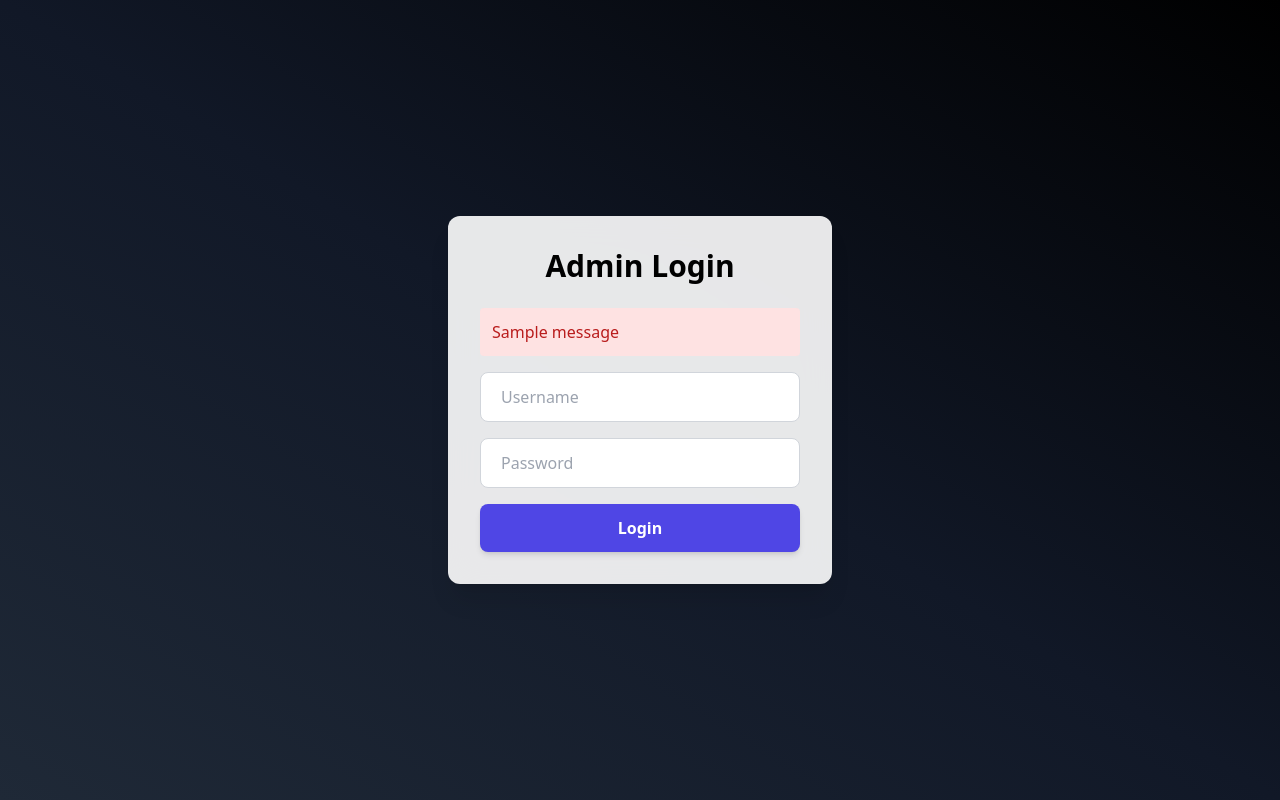
After one commit to beyzanurbostancioglu/appointment-booking, a Flask app: page /login in a window 1280 px wide. The commit adds this page. Run offline with Flask 3, Linux system fonts and the light colour scheme; one stand-in notice (Sample message) is shown; some libraries are stand-ins or nearby versions.

Commit message:
Added appointment booking app with admin panel and validations

```diff
--- a/app.py
+++ b/app.py
@@ -1,9 +1,11 @@
-from flask import Flask, render_template, request, redirect, flash
+from flask import Flask, render_template, request, redirect, flash, session
 from datetime import datetime
 import sqlite3
 import re
+
 app = Flask(__name__)
 app.secret_key = 'a1b2c3d4e5f6g7h8!'
+
 def get_db_connection():
     conn = sqlite3.connect('appointments.db')
     conn.row_factory = sqlite3.Row
@@ -14,17 +16,17 @@ def index():
     return render_template('index.html')
 
 @app.route('/book', methods=['POST'])
-
 def book():
-
     name = request.form['name']
     email = request.form['email']
     date = request.form['date']
     time = request.form['time']
-    email_pattern = r'^[\w\.-]+@[\w\.-]+\.\w+$'
-    if not re.match(email_pattern, email):
+
+    # E-posta doğrulama
+    if not re.match(r'^[\w\.-]+@[\w\.-]+\.\w+$', email):
         flash('Please enter a valid email address.')
         return redirect('/')
+
     try:
         t = datetime.strptime(time, '%H:%M')
     except ValueError:
@@ -34,16 +36,26 @@ def book():
     if t.minute not in [0, 30]:
         flash('Please select a time in 30-minute intervals.')
         return redirect('/')
+
+    if t.hour < 9 or t.hour > 18 or (t.hour == 18 and t.minute > 0):
+        flash('Please select a time between 09:00 and 18:00.')
+        return redirect('/')
+
     conn = get_db_connection()
-    # Aynı tarih ve saatte randevu var mı kontrol et
-    existing = conn.execute('SELECT * FROM appointments WHERE date = ? AND time = ?', (date, time)).fetchone()
+    existing = conn.execute(
+        'SELECT * FROM appointments WHERE date = ? AND time = ?',
+        (date, time)
+    ).fetchone()
+
     if existing:
         conn.close()
         flash('This time slot is already booked. Please choose another time.')
         return redirect('/')
 
-    conn.execute('INSERT INTO appointments (name, email, date, time) VALUES (?, ?, ?, ?)',
-                 (name, email, date, time))
+    conn.execute(
+        'INSERT INTO appointments (name, email, date, time) VALUES (?, ?, ?, ?)',
+        (name, email, date, time)
+    )
     conn.commit()
     conn.close()
 
@@ -53,18 +65,44 @@ def book():
 def success():
     return render_template('success.html')
 
+# ---------- ADMIN LOGIN ----------
+@app.route('/login', methods=['GET', 'POST'])
+def login():
+    if request.method == 'POST':
+        username = request.form['username']
+        password = request.form['password']
+        if username == 'admin' and password == 'password123':
+            session['admin_logged_in'] = True
+            return redirect('/admin')
+        else:
+            flash('Invalid username or password')
+            return redirect('/login')
+    return render_template('login.html')
+
+@app.route('/logout')
+def logout():
+    session.pop('admin_logged_in', None)
+    flash('Logged out successfully.')
+    return redirect('/login')
+
 @app.route('/admin')
 def admin():
+    if not session.get('admin_logged_in'):
+        return redirect('/login')
     conn = get_db_connection()
     appointments = conn.execute('SELECT * FROM appointments').fetchall()
     conn.close()
     return render_template('admin.html', appointments=appointments)
+
 @app.route('/delete/<int:id>', methods=['POST'])
 def delete(id):
+    if not session.get('admin_logged_in'):
+        return redirect('/login')
     conn = get_db_connection()
     conn.execute('DELETE FROM appointments WHERE id = ?', (id,))
     conn.commit()
     conn.close()
+    flash('Appointment deleted successfully.')
     return redirect('/admin')
 
 if __name__ == '__main__':
--- a/templates/admin.html
+++ b/templates/admin.html
@@ -34,6 +34,9 @@
       {% endfor %}
     </tbody>
   </table>
+<a href="/logout" class="px-4 py-2 bg-red-600 text-white rounded hover:bg-red-700 transition">
+  Logout
+</a>
 
 </body>
 </html>
--- /dev/null
+++ b/templates/login.html
@@ -0,0 +1,32 @@
+<!DOCTYPE html>
+<html lang="en">
+<head>
+  <meta charset="UTF-8" />
+  <title>Admin Login</title>
+  <script src="https://cdn.tailwindcss.com"></script>
+</head>
+<body class="min-h-screen bg-gradient-to-tr from-gray-800 via-gray-900 to-black flex items-center justify-center p-8">
+  <div class="bg-white bg-opacity-90 backdrop-blur-lg rounded-xl shadow-xl max-w-sm w-full p-8">
+    <h1 class="text-3xl font-bold text-center mb-6">Admin Login</h1>
+    {% with messages = get_flashed_messages() %}
+      {% if messages %}
+        <div class="mb-4 p-3 bg-red-100 text-red-700 rounded">
+          {% for message in messages %}
+            <p>{{ message }}</p>
+          {% endfor %}
+        </div>
+      {% endif %}
+    {% endwith %}
+    <form method="POST" class="space-y-4">
+      <input type="text" name="username" placeholder="Username"
+        class="w-full px-5 py-3 rounded-lg border border-gray-300 focus:outline-none focus:ring-4 focus:ring-indigo-400 transition" />
+      <input type="password" name="password" placeholder="Password"
+        class="w-full px-5 py-3 rounded-lg border border-gray-300 focus:outline-none focus:ring-4 focus:ring-indigo-400 transition" />
+      <button type="submit"
+        class="w-full py-3 bg-indigo-600 text-white rounded-lg font-semibold shadow-md hover:bg-indigo-700 transition duration-300">
+        Login
+      </button>
+    </form>
+  </div>
+</body>
+</html>
--- a/templates/success.html
+++ b/templates/success.html
@@ -5,9 +5,9 @@
   <title>Appointment Successful</title>
   <script src="https://cdn.tailwindcss.com"></script>
 </head>
-<body class="min-h-screen bg-gradient-to-tr from-green-400 via-green-500 to-green-600 flex items-center justify-center p-8">
+<body class="min-h-screen bg-gradient-to-tr from-purple-600 via-indigo-700 to-blue-600 flex items-center justify-center p-8">
   <div class="bg-white bg-opacity-90 backdrop-blur-lg rounded-xl shadow-xl max-w-md w-full p-8 text-center">
-    <h1 class="text-4xl font-extrabold text-green-800 mb-6 drop-shadow-lg">Success!</h1>
+  <h1 class="text-4xl font-extrabold text-green-800 mb-6 drop-shadow-lg">Success!</h1>
     <p class="text-lg text-gray-700 mb-6">Your appointment has been booked successfully.</p>
     <a href="/" class="inline-block px-6 py-3 bg-green-600 text-white rounded-lg font-semibold shadow-md hover:bg-green-700 transition duration-300">
       Book Another
```
Also changed, not shown: templates/index.html (+55 -9 lines), appointments.db.
